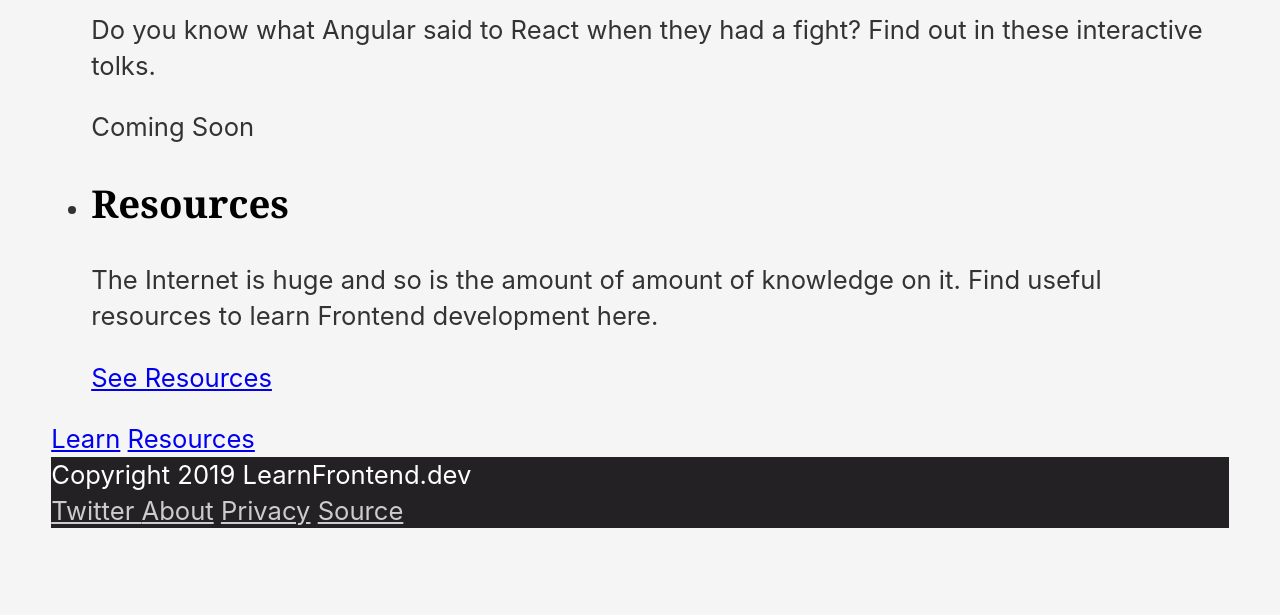
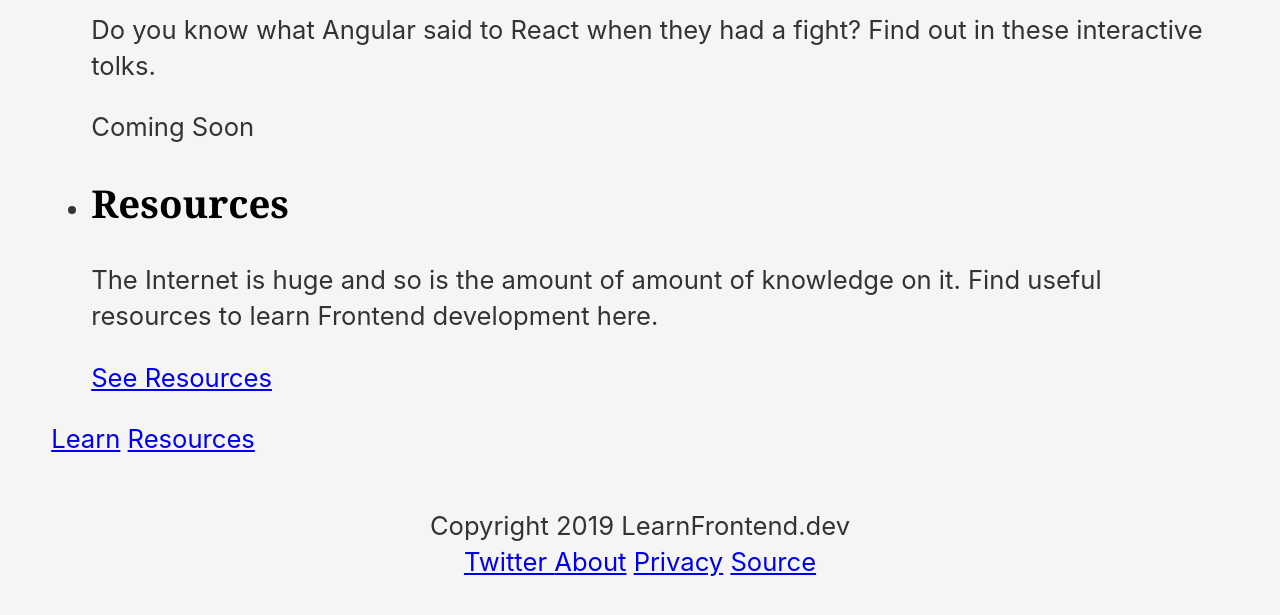
Before and after one commit to learn-frontend-dev/website, an Eleventy site: page index.md in a window 1280 px wide. Shown: the part 676-1291 px from the top of the page. Before the commit the page ends 1256 px from the top, so only its background shows below. Built offline with nearby package versions, Linux system fonts and the light colour scheme; Eleventy itself is replaced by a stand-in of ours; files that its build step writes are made by us from their sources.

Commit message:
footer styling;

```diff
--- a/css/style.css
+++ b/css/style.css
@@ -37,17 +37,14 @@ a:hover {
   opacity: 1;
 }
 .site-footer {
-  background-color: #232124;
-  color: white;
+  text-align: center;
+  margin-top:2rem;
 }
 .main-title {
   font-family: Arial, Helvetica, sans-serif;
   margin: 0;
 }
 
-.site-footer a {
-  color: #ccc;
-}
 .post-title {
   font-size: 3.3em;
   text-align: center;
```
